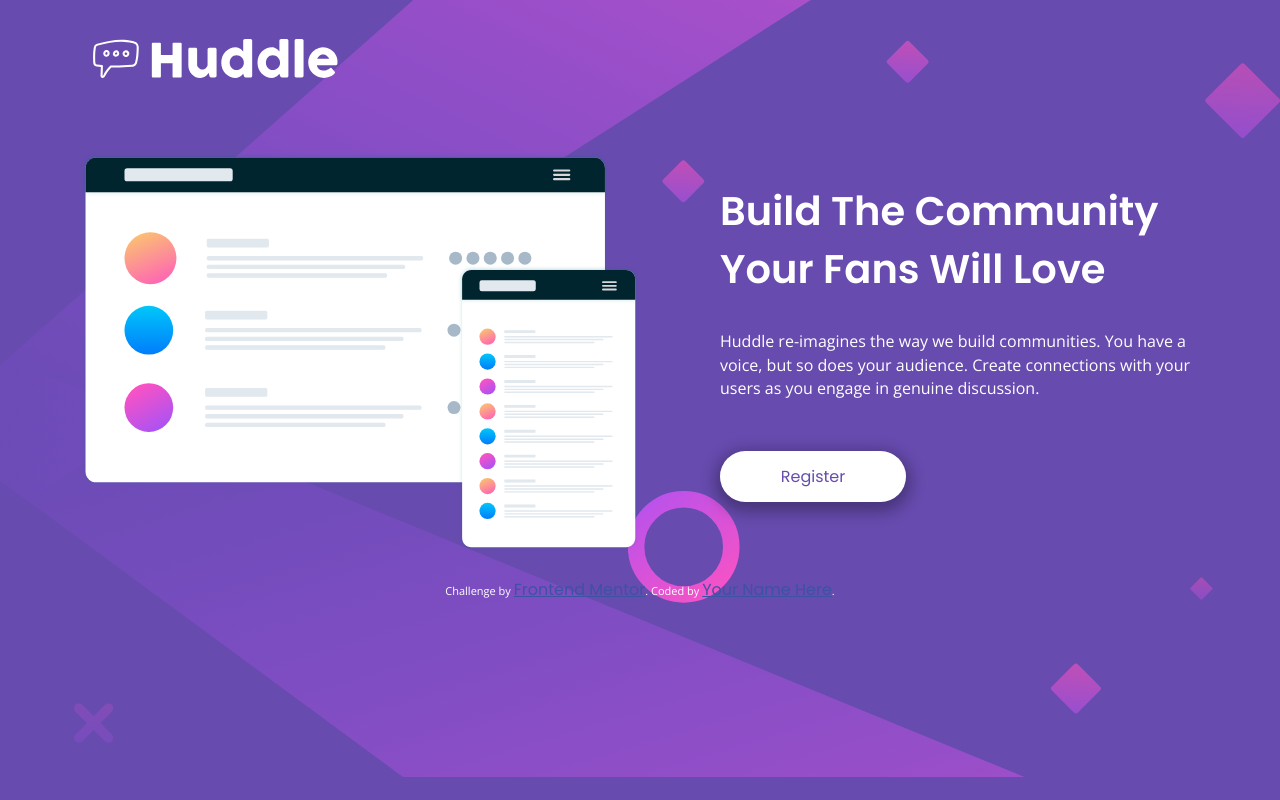
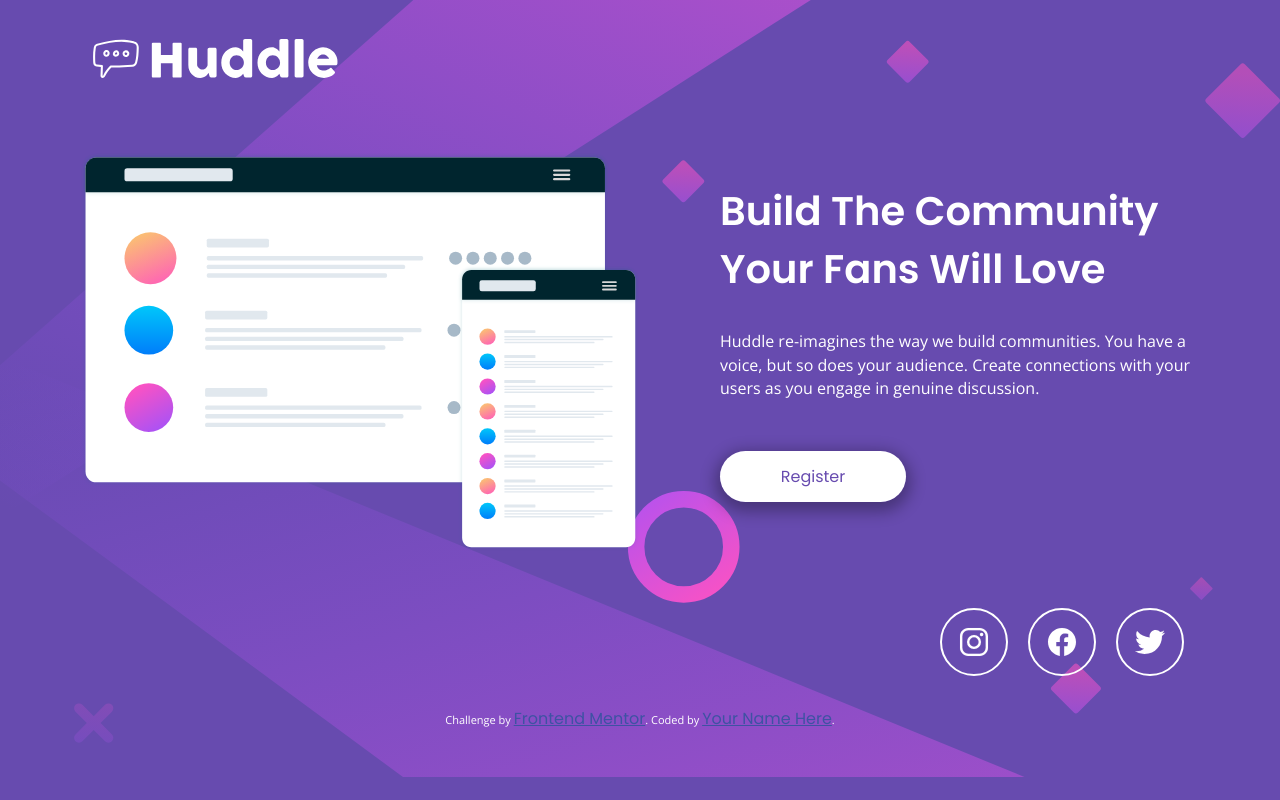
Before and after one commit to charlesrtb/huddle-landing-page-with-single-introductory-section-master, a plain HTML site: page index.html in a window 1280 px wide. Drawn offline with nearby package versions, Linux system fonts and the light colour scheme.

Commit message:
more changes

```diff
--- a/index.html
+++ b/index.html
@@ -9,7 +9,8 @@
   <link rel="preconnect" href="https://fonts.googleapis.com">
   <link rel="preconnect" href="https://fonts.gstatic.com" crossorigin>
   <link href="https://fonts.googleapis.com/css2?family=Open+Sans&family=Poppins:wght@400;600&display=swap" rel="stylesheet">
-
+  <script type="module" src="https://unpkg.com/ionicons@5.5.2/dist/ionicons/ionicons.esm.js"></script>
+  <script nomodule src="https://unpkg.com/ionicons@5.5.2/dist/ionicons/ionicons.js"></script>
 
   <title>Frontend Mentor | Huddle landing page with single introductory section</title>
 
@@ -47,13 +48,16 @@
       </div>
 
     </div>
+
+    <div class="social-icons">
+      <ion-icon name="logo-instagram" class="insta icon"></ion-icon>
+      <ion-icon name="logo-facebook" class="fbook icon"></ion-icon>
+      <ion-icon name="logo-twitter" class="twitter icon"></ion-icon>
+    </div>
   </main>
 
 
   <footer>
-    <div class="social-icons">
-
-    </div>
     <p class="attribution">
       Challenge by <a href="https://www.frontendmentor.io?ref=challenge" target="_blank">Frontend Mentor</a>.
       Coded by <a href="#">Your Name Here</a>.
--- a/style.scss
+++ b/style.scss
@@ -97,3 +97,29 @@ body {
         }
     }
 }
+
+.social-icons {
+    text-align: right;
+    margin-top: 3.5rem;
+
+    @media (max-width: 74.75rem) {
+        text-align: center;
+    }
+}
+
+.icon {
+    color: white;
+    font-size: 2rem;
+    font-weight: bold;
+    padding: 0.5em;
+    border: 2px solid currentColor;
+    border-radius: 2em;
+    cursor: pointer;
+    transition: 200ms;
+    margin-inline-end: 0.5em;
+
+    &:hover {
+        color:hsl(300, 69%, 71%)
+    }
+
+}
```
Also changed, not shown: style.css, 1 other file.
